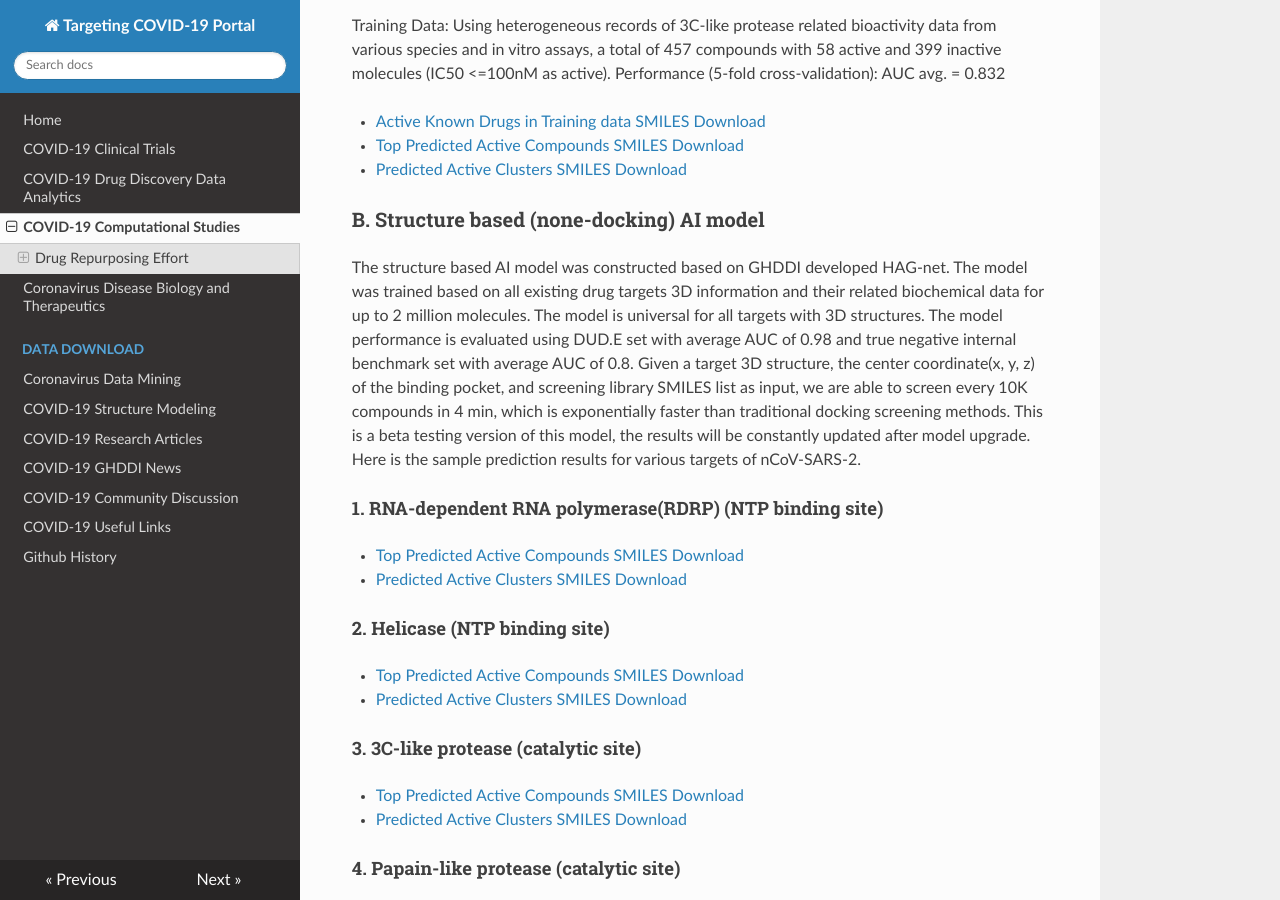
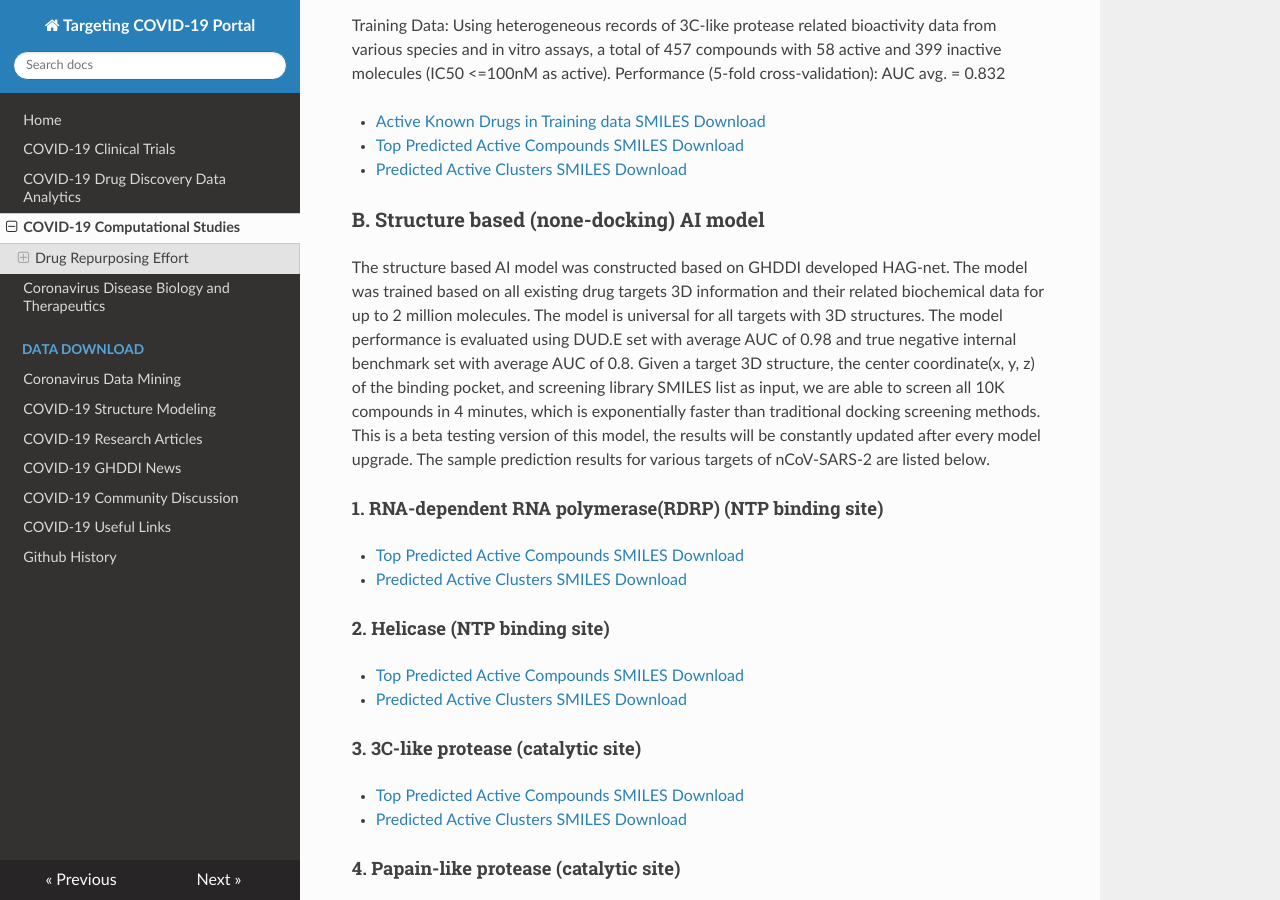
Before and after one commit to GHDDI-AILab/Targeting2019-nCoV, an MkDocs documentation site: the page built from docs/computational.md, in a window 1280 px wide and 900 px high, scrolled down 1908 px. Built offline with MkDocs 1.6.1, drawn with Linux system fonts in a browser that asks for light colours; nearby versions of some CDN libraries.

Commit message:
Update computational.md

```diff
--- a/docs/computational.md
+++ b/docs/computational.md
@@ -51,7 +51,7 @@
 
 
 ### B. Structure based (none-docking) AI model
-The structure based AI model was constructed based on GHDDI developed HAG-net. The model was trained based on all existing drug targets 3D information and their related biochemical data for up to 2 million molecules. The model is universal for all targets with 3D structures. The model performance is evaluated using DUD.E set with average AUC of 0.98 and true negative internal benchmark set with average AUC of 0.8. Given a target 3D structure, the center coordinate(x, y, z) of the binding pocket, and screening library SMILES list as input, we are able to screen every 10K compounds in 4 min, which is exponentially faster than traditional docking screening methods. This is a beta testing version of this model, the results will be constantly updated after model upgrade. Here is the sample prediction results for various targets of nCoV-SARS-2.
+The structure based AI model was constructed based on GHDDI developed HAG-net. The model was trained based on all existing drug targets 3D information and their related biochemical data for up to 2 million molecules. The model is universal for all targets with 3D structures. The model performance is evaluated using DUD.E set with average AUC of 0.98 and true negative internal benchmark set with average AUC of 0.8. Given a target 3D structure, the center coordinate(x, y, z) of the binding pocket, and screening library SMILES list as input, we are able to screen all 10K compounds in 4 minutes, which is exponentially faster than traditional docking screening methods. This is a beta testing version of this model, the results will be constantly updated after every model upgrade. The sample prediction results for various targets of nCoV-SARS-2 are listed below.
 
 #### 1. RNA-dependent RNA polymerase(RDRP) (NTP binding site)
 * [Top Predicted Active Compounds SMILES Download](https://ghddiai.oss-cn-zhangjiakou.aliyuncs.com/file/rdrp_stock_top200_2.csv)
```
